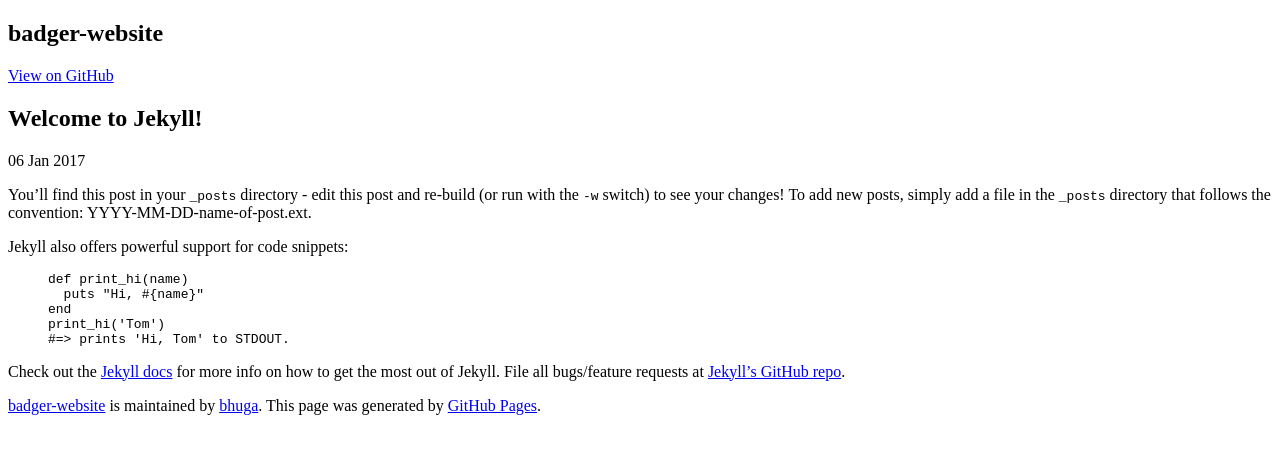
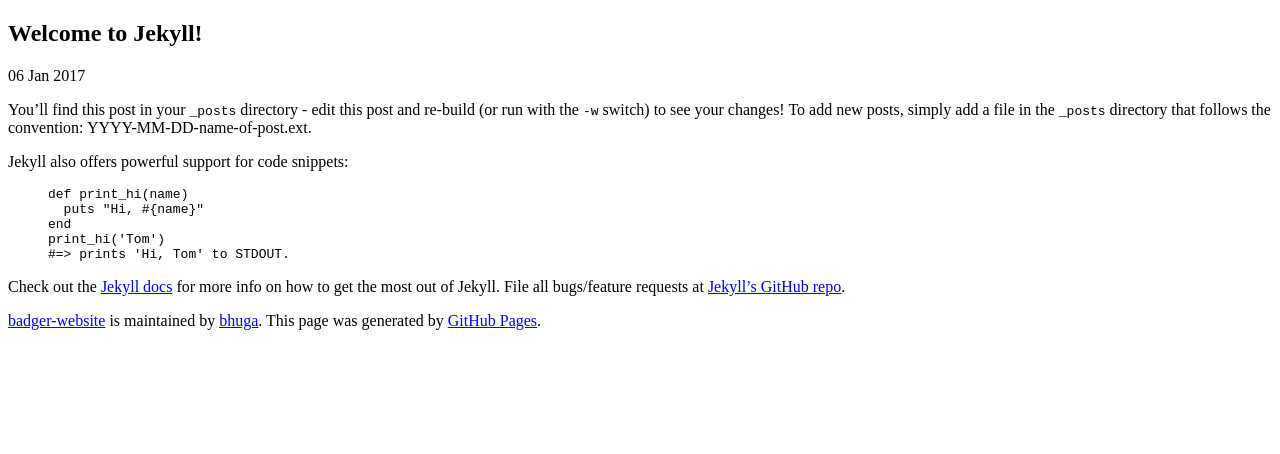
Before and after one commit to bhuga/badger-website, a Jekyll site: the page built from _posts/2017-01-06-welcome-to-jekyll.markdown, in a window 1280 px wide. Shown: the top 454 px of the page. Built offline with Jekyll 4.4.1, drawn with Linux system fonts in a browser that asks for light colours; Markdown is read by kramdown in place of the engine named in the settings; the repository's description, which GitHub fills in, is left out.

Commit message:
test on github

```diff
--- a/_layouts/default.html
+++ b/_layouts/default.html
@@ -2,25 +2,13 @@
 <html lang="en-us">
   <head>
     <meta charset="UTF-8">
-    <title>custom cayman: {{ page.title | default: site.title }}</title>
+    <title>{{ page.title | default: site.title }}</title>
     <meta name="viewport" content="width=device-width, initial-scale=1">
     <meta name="theme-color" content="#157878">
     <link href='https://fonts.googleapis.com/css?family=Open+Sans:400,700' rel='stylesheet' type='text/css'>
     <link rel="stylesheet" href="{{ '/assets/css/style.css?v=' | append: site.github.build_revision | relative_url }}">
   </head>
   <body>
-    <section class="page-header">
-      <h1 class="project-name">{{ site.title | default: site.github.repository_name }}</h1>
-      <h2 class="project-tagline">{{ site.description | default: site.github.project_tagline }}</h2>
-      {% if site.github.is_project_page %}
-        <a href="{{ site.github.repository_url }}" class="btn">View on GitHub</a>
-      {% endif %}
-      {% if site.show_downloads %}
-        <a href="{{ site.github.zip_url }}" class="btn">Download .zip</a>
-        <a href="{{ site.github.tar_url }}" class="btn">Download .tar.gz</a>
-      {% endif %}
-    </section>
-
     <section class="main-content">
       {{ content }}
 
```
Also changed, not shown: assets/css/style.css (added).
